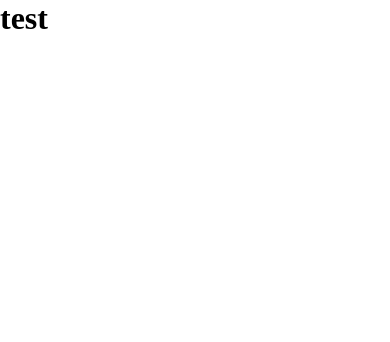
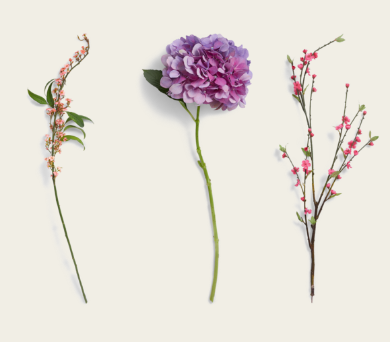
Before and after one commit to StudioRotate/rotate-interview, a Nuxt app: page / in a window 390 px wide. Shown: the top 342 px of the page. Built offline with nearby package versions, Linux system fonts and the light colour scheme.

Commit message:
Rename classes to Picker & add media query for mobile

```diff
--- a/components/Flower.vue
+++ b/components/Flower.vue
@@ -1,22 +1,44 @@
 <template lang="html">
-  <div class="container">
-
-  <div class="nav"></div>
-
-  <div class="main">
-    <h1>test</h1>
-
+  <div class="Picker">
+    <div class="Picker__preview">
+      <img v-for="(img, i) in imgs" :key="i" :src="`imgs/home_product_flower_${img}`" alt="" class="Picker__preview__flower">
+    </div>
   </div>
-
-  <div class="footer"></div>
-</div>
 </template>
 
 <script>
 export default {
-  name: "Flower"
+  name: "Flower",
+  data() {
+    return {
+      imgs: [
+        '1.png',
+        '2.png',
+        '3.png',
+      ]
+    }
+  }
 }
 </script>
 
-<style lang="css">
+<style>
+
+body {
+  background-color: #F1EEE5;
+}
+
+.Picker__preview {
+  width: 100%;
+  margin: auto;
+}
+
+@media(min-width: 800px) {
+  .Picker__preview {
+    width: 50%;
+  }
+}
+
+.Picker__preview__flower {
+  width: calc(100% / 3);
+}
 </style>
```
